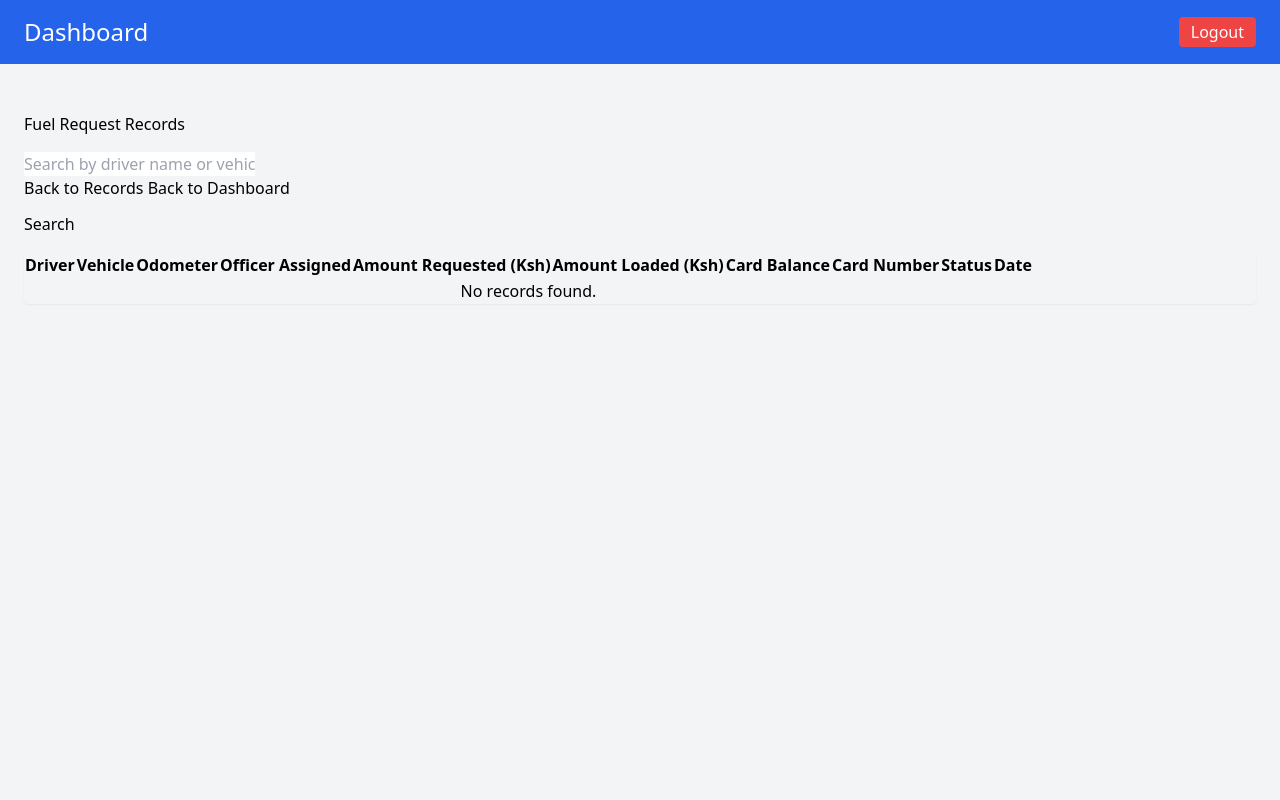
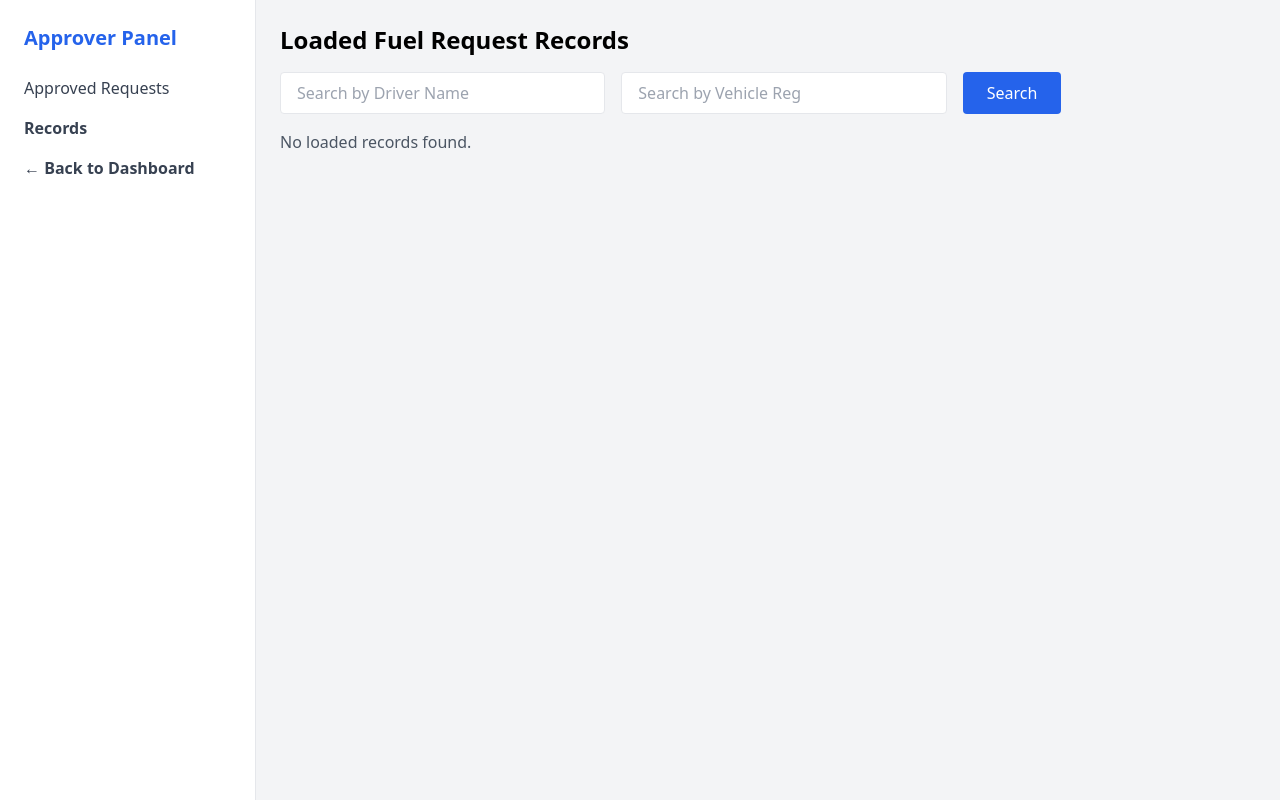
Before and after one commit to BENJAMIN-ctrl-ux/transport-system, a Python web app: template app/templates/approver/approver_records.html in a window 1280 px wide. Run offline with Jinja, Linux system fonts and the light colour scheme; the template is opened without the code that fills it, so the values that code supplies are empty; some libraries are stand-ins or nearby versions.

Commit message:
records in each dashboard updated

```diff
--- a/app/models.py
+++ b/app/models.py
@@ -109,6 +109,7 @@
     status = db.Column(db.String(20), default='Submitted')
     created_at = db.Column(db.DateTime, default=datetime.utcnow)
     updated_at = db.Column(db.DateTime, onupdate=datetime.utcnow)
+    amount_loaded = db.Column(db.String(20))
 
     user = db.relationship('User', back_populates='fuel_requests')
     vehicle = db.relationship('Vehicle', back_populates='fuel_requests')
--- a/app/models/__init__.py
+++ b/app/models/__init__.py
@@ -69,6 +69,7 @@
     amount_requested = db.Column(db.Float, nullable=False)
     amount_last_loaded = db.Column(db.Float, nullable=True)
     current_card_balance = db.Column(db.String(100), nullable=True)
+    amount_loaded = db.Column(db.String(20))
 
     card_record = db.relationship('FuelCardRecord', uselist=False, backref='fuel_request')
 
--- a/app/routes/loader_routes.py
+++ b/app/routes/loader_routes.py
@@ -55,7 +55,7 @@
 
         # Update the fuel request
         req.status = 'Loaded'
-        req.amount_last_loaded = amount_loaded  # You may rename to amount_loaded
+        req.amount_loaded = amount_loaded  # You may rename to amount_loaded
         req.current_card_balance = balance_after
         req.loaded_at = datetime.utcnow()
 
--- a/app/templates/approver/approver_records.html
+++ b/app/templates/approver/approver_records.html
@@ -1,78 +1,75 @@
-{% extends 'layout.html' %}
-{% block content %}
-<div class="container mt-5">
-  <h2 class="fw-bold mb-4">Fuel Request Records</h2>
+<!DOCTYPE html>
+<html lang="en">
+<head>
+    <meta charset="UTF-8">
+    <title>Approver - Loaded Records</title>
+    <script src="https://cdn.tailwindcss.com"></script>
+</head>
+<body class="bg-gray-100">
+<div class="flex min-h-screen">
+    <!-- Sidebar -->
+    <aside class="w-64 bg-white border-r border-gray-200 p-6">
+        <h2 class="text-xl font-bold mb-6 text-blue-600">Approver Panel</h2>
+        <nav class="flex flex-col space-y-4">
+            <a href="{{ url_for('fuelrequest.approved_records') }}" class="text-gray-700 hover:text-blue-500">Approved Requests</a>
+            <a href="{{ url_for('fuelrequest.view_approver_records') }}" class="text-gray-700 hover:text-blue-500 font-semibold">Records</a>
+            <a href="{{ url_for('fuelrequest.approver_dashboard') }}"class="text-gray-700 hover:text-blue-500 font-semibold">
+    ← Back to Dashboard
+</a>
+        </nav>
+    </aside>
 
-  <!-- Search form -->
-  <form method="GET" action="{{ url_for('fuelrequest.view_approver_records') }}" class="row mb-4">
-    <div class="col-md-5">
-      <input type="text" name="search" class="form-control" placeholder="Search by driver name or vehicle reg" value="{{ request.args.get('search', '') }}">
-    </div>
-    <div class="d-flex justify-content-between mb-3">
-  <a href="{{ url_for('fuelrequest.view_approver_records') }}" class="btn btn-secondary">
-    <i class="bi bi-arrow-counterclockwise"></i> Back to Records
-  </a>
-  <a href="{{ url_for('fuelrequest.approver_dashboard') }}" class="btn btn-outline-primary">
-    <i class="bi bi-arrow-left"></i> Back to Dashboard
-  </a>
-</div>
-    <div class="col-md-2">
-      <button type="submit" class="btn btn-primary w-100">Search</button>
-    </div>
+    <!-- Content Area -->
+    <div class="flex-1 p-6">
+        <h1 class="text-2xl font-bold mb-4">Loaded Fuel Request Records</h1>
+
+        <!-- Search Form -->
+        <form method="GET" class="mb-4 flex gap-4">
+            <input type="text" name="search_driver" placeholder="Search by Driver Name" class="px-4 py-2 border rounded w-1/3">
+            <input type="text" name="search_vehicle" placeholder="Search by Vehicle Reg" class="px-4 py-2 border rounded w-1/3">
+            <button type="submit" class="px-6 py-2 bg-blue-600 text-white rounded">Search</button>
         </form>
 
-  <!-- Records table -->
-  <div class="table-responsive shadow-sm rounded">
-    <table class="table table-hover table-bordered align-middle">
-      <thead class="table-light">
+        <!-- Records Table -->
+        {% if records %}
+        <div class="overflow-x-auto bg-white rounded shadow">
+            <table class="min-w-full table-auto">
+                <thead class="bg-gray-100 text-left">
                     <tr>
-          <th>Driver</th>
-          <th>Vehicle</th>
-          <th>Odometer</th>
-          <th>Officer Assigned</th>
-          <th>Amount Requested (Ksh)</th>
-          <th>Amount Loaded (Ksh)</th>
-          <th>Card Balance</th>
-          <th>Card Number</th>
-          <th>Status</th>
-          <th>Date</th>
+                        <th class="px-4 py-2">Driver</th>
+                        <th class="px-4 py-2">Vehicle</th>
+                        <th class="px-4 py-2">Card No</th>
+                        <th class="px-4 py-2">Odometer</th>
+                        <th class="px-4 py-2">Requested</th>
+                        <th class="px-4 py-3">Loaded</th>
+                        <th class="px-4 py-2">Date</th>
                     </tr>
                 </thead>
                 <tbody>
                     {% for req in records %}
-        <tr>
-          <td>{{ req.driver_name }}</td>
-          <td>{{ req.vehicle.registration_no }}</td>
-          <td>{{ req.odometer_reading }}</td>
-          <td>{{ req.office_officer_assigned }}</td>
-          <td>{{ req.amount_requested }}</td>
-          <td>
-            {% if req.amount_lastloaded %}
-              {{ req.amount_lastloaded }}
+                    <tr class="border-t">
+                        <td class="px-4 py-2">{{ req.driver_name }}</td>
+                        <td class="px-4 py-2">{{ req.vehicle.registration_no }}</td>
+                        <td class="px-4 py-2">{{ req.card_no }}</td>
+                        <td class="px-4 py-2">{{ req.odometer_reading }}</td>
+                        <td class="px-4 py-2">{{ req.amount_requested }}</td>
+                        <td class="px-4 py-2">
+                            {% if req.amount_loaded %}
+                                {{ req.amount_loaded }} Ksh
                             {% else %}
-              -
+                                <span class="text-gray-400 italic">N/A</span>
                             {% endif %}
                         </td>
-          <td>{{ req.current_card_balance }}</td>
-          <td>{{ req.card_no }}</td>
-          <td>
-            {% if req.status == 'Approved' %}
-              <span class="badge bg-warning text-white">Approved</span>
-            {% elif req.status == 'Loaded' %}
-              <span class="badge bg-success">Loaded</span>
-            {% elif req.status == 'Rejected' %}
-              <span class="badge bg-danger">Rejected</span>
-            {% endif %}
-          </td>
-          <td>{{ req.created_at.strftime('%Y-%m-%d %I:%M %p') }}</td>
-        </tr>
-        {% else %}
-        <tr>
-          <td colspan="10" class="text-center text-muted">No records found.</td>
+                        <td class="px-4 py-2">{{ req.created_at.strftime('%Y-%m-%d %H:%M') }}</td>
                     </tr>
                     {% endfor %}
                 </tbody>
             </table>
         </div>
+        {% else %}
+        <p class="text-gray-600">No loaded records found.</p>
+        {% endif %}
     </div>
-{% endblock %}
+</div>
+</body>
+</html>
```
Also changed, not shown: app/routes/driver_routes.py (+18 -6 lines), app/templates/approver/approver_approved.html (+51 -53 lines), app/templates/dashboards/approver_dashboard.html (+20 -10 lines), app/templates/loader/loader_records.html (+60 -90 lines), migrations/versions/b635ae4688f4_add_amount_loaded_to_fuel_requests.py (added, +32 -0 lines). Lines whose indentation alone changed are shown as unchanged.
